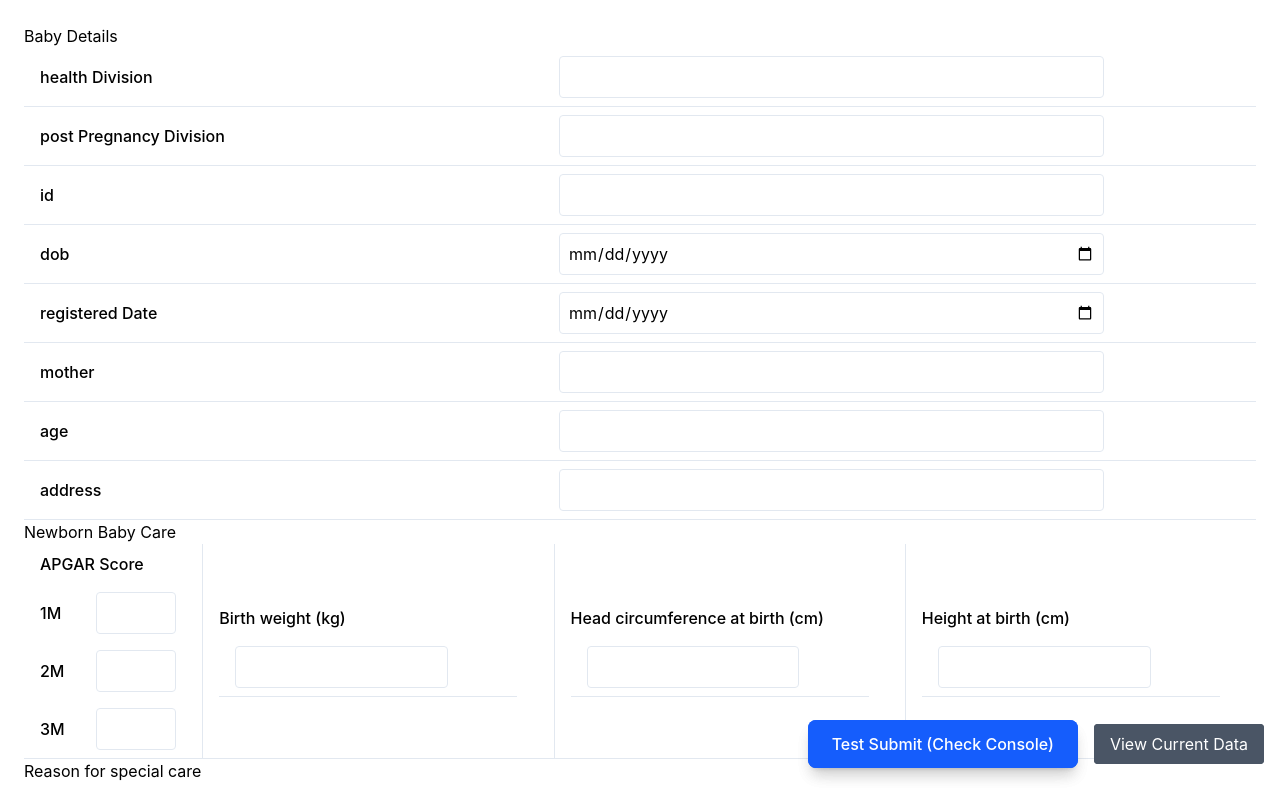
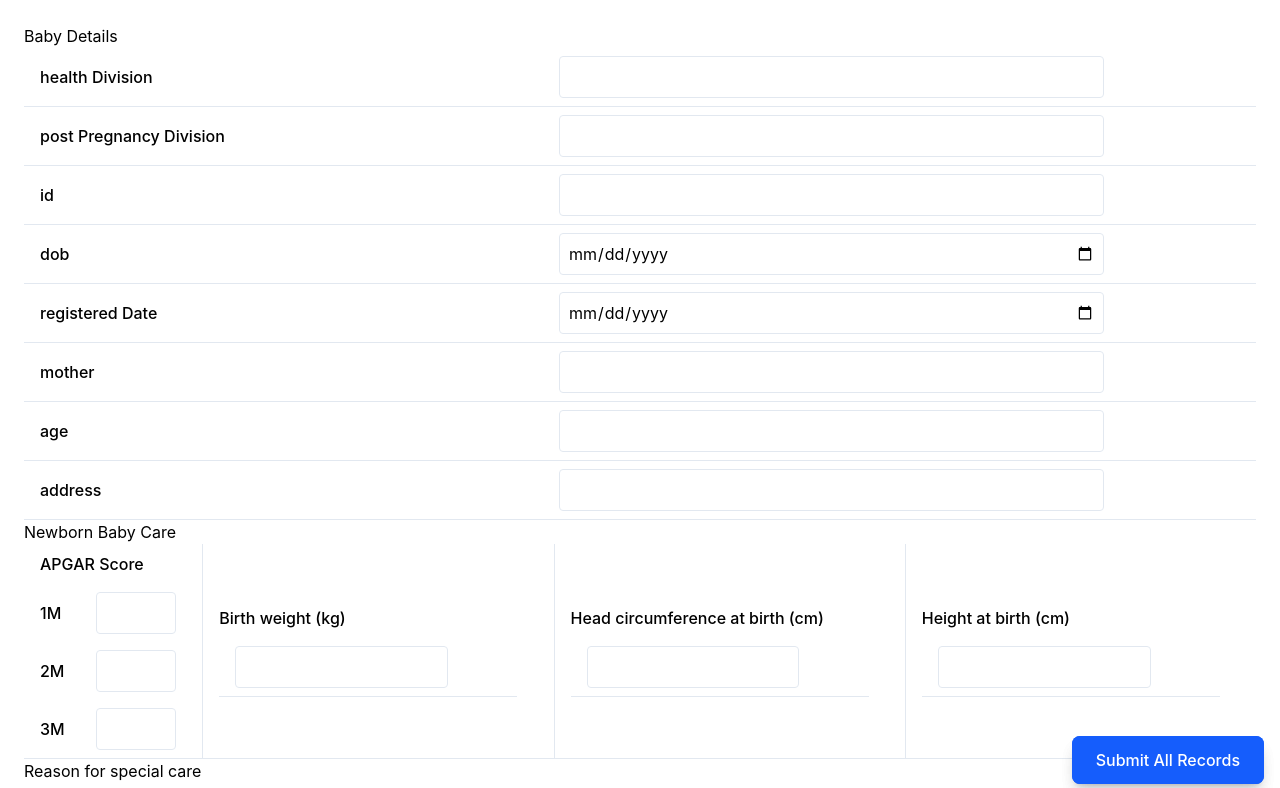
Before and after one commit to Methma-02/Health_Bridge, a React (Vite) app in the folder frontend/: page / in a window 1280 px wide. Shown: the top 788 px of the page. Built offline with nearby package versions, Linux system fonts and the light colour scheme.

Commit message:
Update submit.jsx

```diff
--- a/frontend/src/components/submit.jsx
+++ b/frontend/src/components/submit.jsx
@@ -1,100 +1,31 @@
-// import { useState } from 'react';
-
-// // eslint-disable-next-line react/prop-types
-// const FormSubmitHandler = ({ formData = {} }) => {
-//   const [status, setStatus] = useState('idle'); // idle, loading, success, error
-//   const [error, setError] = useState('');
-
-//   const handleSubmit = async () => {
-//     try {
-//       setStatus('loading');
-//       setError('');
-
-//       // Example API call - replace URL with your backend endpoint
-// const response = await fetch('/api/baby-records', {
-//         method: 'POST',
-//         headers: {
-//           'Content-Type': 'application/json',
-//         },
-//         body: JSON.stringify(formData),
-//       });
-
-//       if (!response.ok) {
-//         throw new Error('Failed to submit data');
-//       }
-
-//       setStatus('success');
-//       setTimeout(() => setStatus('idle'), 3000);
-//     } catch (err) {
-//       setError(err.message);
-//       setStatus('error');
-//     }
-//   };
-
-//   return (
-//     <div className="fixed bottom-4 right-4 space-y-4">
-//       {/* Error Message */}
-//       {status === 'error' && (
-//         <div className="bg-red-50 border border-red-200 text-red-700 px-4 py-3 rounded relative w-96">
-//           {error || 'Failed to submit data. Please try again.'}
-//         </div>
-//       )}
-
-//       {/* Success Message */}
-//       {status === 'success' && (
-//         <div className="bg-green-50 border border-green-200 text-green-700 px-4 py-3 rounded relative w-96">
-//           Data submitted successfully!
-//         </div>
-//       )}
-
-//       {/* Submit Button */}
-//       <button
-//         onClick={handleSubmit}
-//         disabled={status === 'loading'}
-//         className={`px-6 py-3 rounded-lg text-white font-medium shadow-lg transition-all
-//           ${status === 'loading'
-//             ? 'bg-blue-400 cursor-not-allowed'
-//             : 'bg-blue-600 hover:bg-blue-700'
-//           }
-//         `}
-//       >
-//         {status === 'loading' ? 'Submitting...' : 'Submit All Records'}
-//       </button>
-//     </div>
-//   );
-// };
-
-// export default FormSubmitHandler;
-
 import { useState } from 'react';
 
 // eslint-disable-next-line react/prop-types
 const FormSubmitHandler = ({ formData = {} }) => {
-  const [status, setStatus] = useState('idle');
+  const [status, setStatus] = useState('idle'); // idle, loading, success, error
   const [error, setError] = useState('');
 
-  const handleSubmit = () => {
+  const handleSubmit = async () => {
     try {
       setStatus('loading');
       setError('');
 
-      // Mock API delay
-      setTimeout(() => {
-        // Log the formatted data to console
-        console.log('Form Data Submitted:', {
-          timestamp: new Date().toISOString(),
-          formType: formData.type,
-          data: formData.data
-        });
+      // Example API call - replace URL with your backend endpoint
+const response = await fetch('/api/baby-records', {
+        method: 'POST',
+        headers: {
+          'Content-Type': 'application/json',
+        },
+        body: JSON.stringify(formData),
+      });
 
-        console.table(formData.data);
+      if (!response.ok) {
+        throw new Error('Failed to submit data');
+      }
 
-        setStatus('success');
-        setTimeout(() => setStatus('idle'), 3000);
-      }, 1000); // Simulate network delay
-
+      setStatus('success');
+      setTimeout(() => setStatus('idle'), 3000);
     } catch (err) {
-      console.error('Submit Error:', err);
       setError(err.message);
       setStatus('error');
     }
@@ -105,14 +36,14 @@ const FormSubmitHandler = ({ formData = {} }) => {
       {/* Error Message */}
       {status === 'error' && (
         <div className="bg-red-50 border border-red-200 text-red-700 px-4 py-3 rounded relative w-96">
-          {error || 'Failed to submit data. Please check console for details.'}
+          {error || 'Failed to submit data. Please try again.'}
         </div>
       )}
 
       {/* Success Message */}
       {status === 'success' && (
         <div className="bg-green-50 border border-green-200 text-green-700 px-4 py-3 rounded relative w-96">
-          Data logged to console successfully! Check browser developer tools.
+          Data submitted successfully!
         </div>
       )}
 
@@ -127,15 +58,7 @@ const FormSubmitHandler = ({ formData = {} }) => {
           }
         `}
       >
-        {status === 'loading' ? 'Logging to Console...' : 'Test Submit (Check Console)'}
-      </button>
-
-      {/* Debug Button */}
-      <button
-        onClick={() => console.log('Current Form Data:', formData)}
-        className="ml-4 px-4 py-2 bg-gray-600 hover:bg-gray-700 text-white rounded"
-      >
-        View Current Data
+        {status === 'loading' ? 'Submitting...' : 'Submit All Records'}
       </button>
     </div>
   );
```
